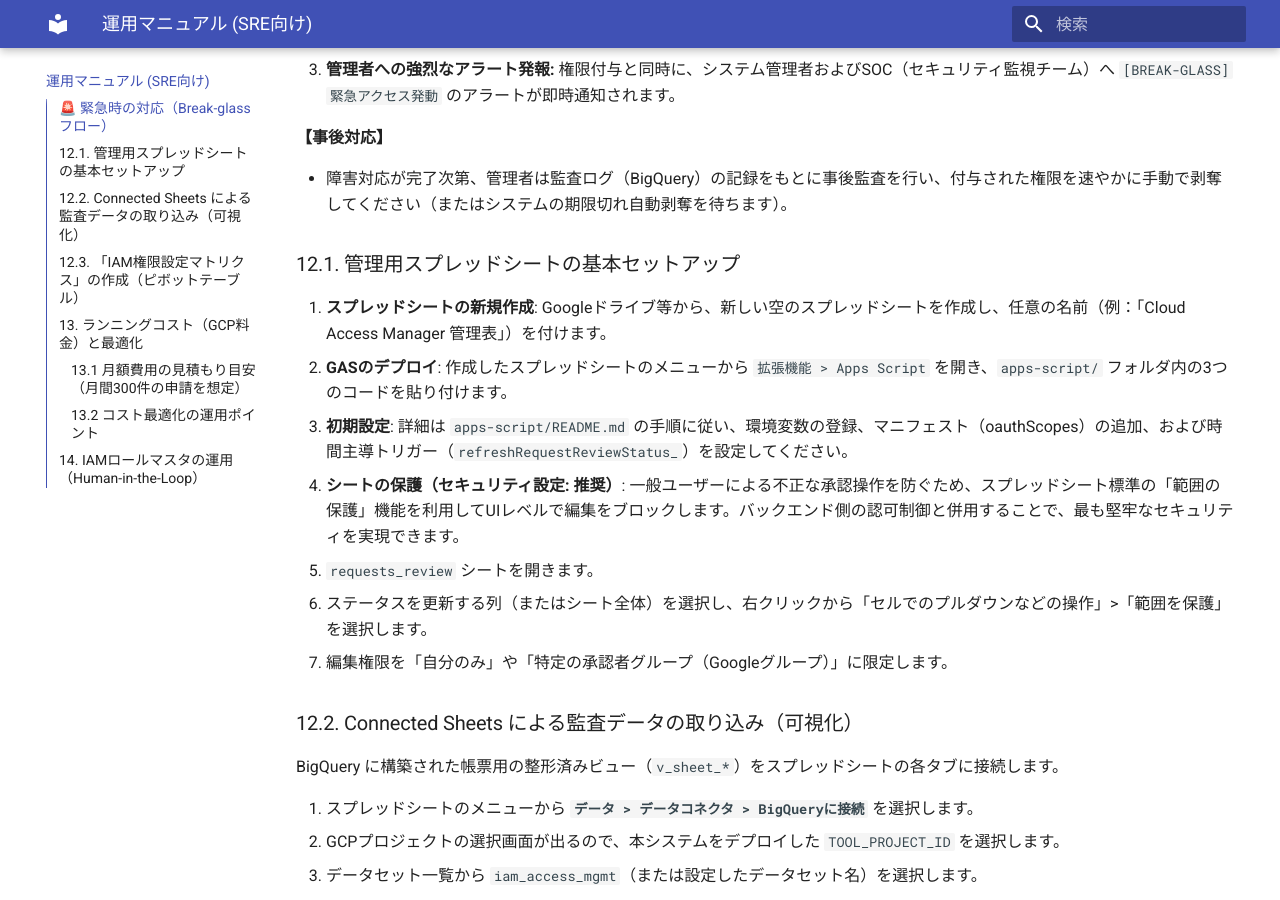
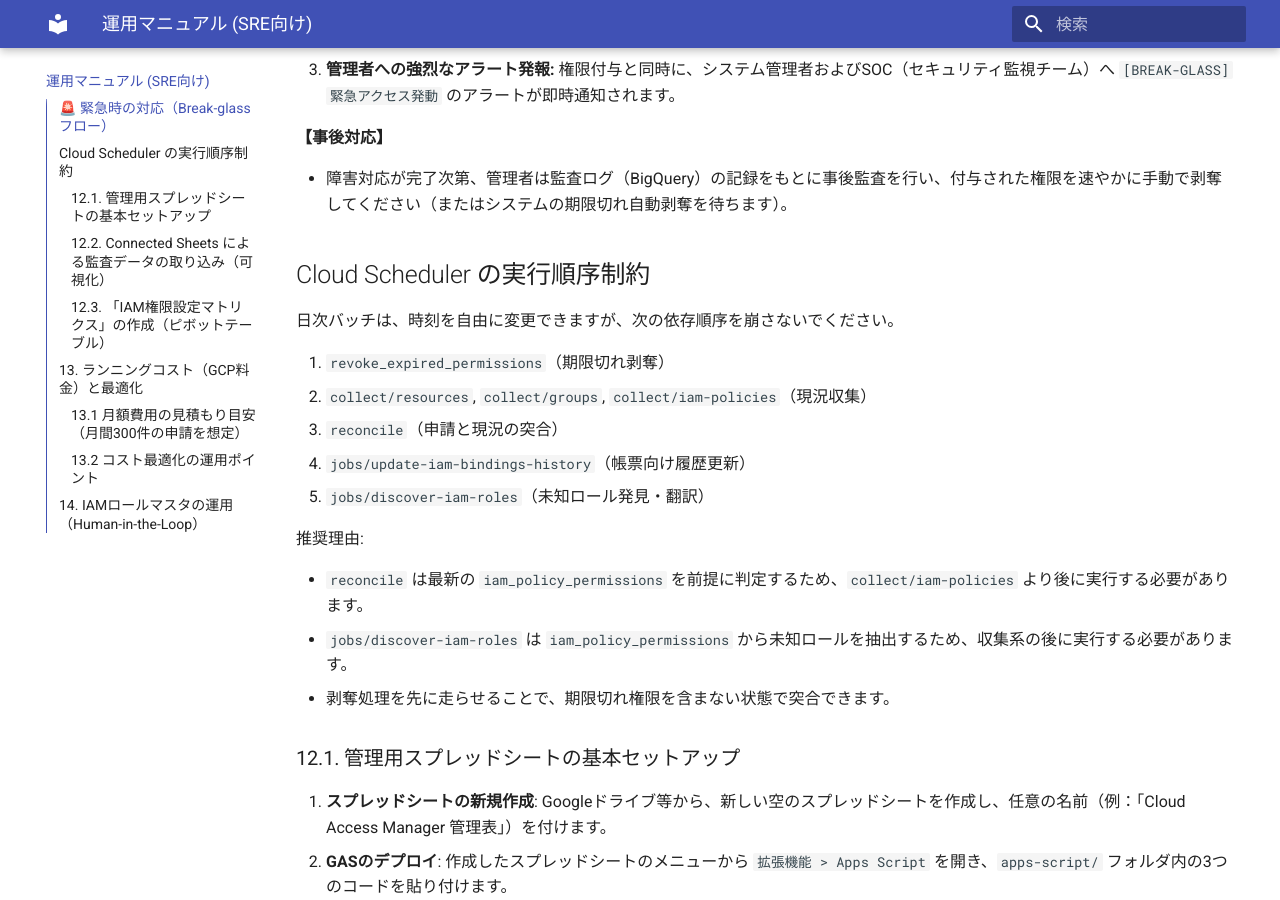
Before and after one commit to ea-Mitsuoka/cloud-access-manager, an MkDocs documentation site: the page built from docs/operations-runbook.md, in a window 1280 px wide and 900 px high, scrolled down 469 px. Built offline with MkDocs 1.6.1 and Material for MkDocs 9.7.7, drawn with Linux system fonts in a browser that asks for light colours.

```diff
--- a/docs/operations-runbook.md
+++ b/docs/operations-runbook.md
@@ -18,6 +18,22 @@
 **【事後対応】**
 
 - 障害対応が完了次第、管理者は監査ログ（BigQuery）の記録をもとに事後監査を行い、付与された権限を速やかに手動で剥奪してください（またはシステムの期限切れ自動剥奪を待ちます）。
+
+## Cloud Scheduler の実行順序制約
+
+日次バッチは、時刻を自由に変更できますが、次の依存順序を崩さないでください。
+
+1. `revoke_expired_permissions`（期限切れ剥奪）
+2. `collect/resources`, `collect/groups`, `collect/iam-policies`（現況収集）
+3. `reconcile`（申請と現況の突合）
+4. `jobs/update-iam-bindings-history`（帳票向け履歴更新）
+5. `jobs/discover-iam-roles`（未知ロール発見・翻訳）
+
+推奨理由:
+
+- `reconcile` は最新の `iam_policy_permissions` を前提に判定するため、`collect/iam-policies` より後に実行する必要があります。
+- `jobs/discover-iam-roles` は `iam_policy_permissions` から未知ロールを抽出するため、収集系の後に実行する必要があります。
+- 剥奪処理を先に走らせることで、期限切れ権限を含まない状態で突合できます。
 
 ### 12.1. 管理用スプレッドシートの基本セットアップ
 
```
Also changed, not shown: terraform/README.md (+2 -0 lines), 7 other files.
